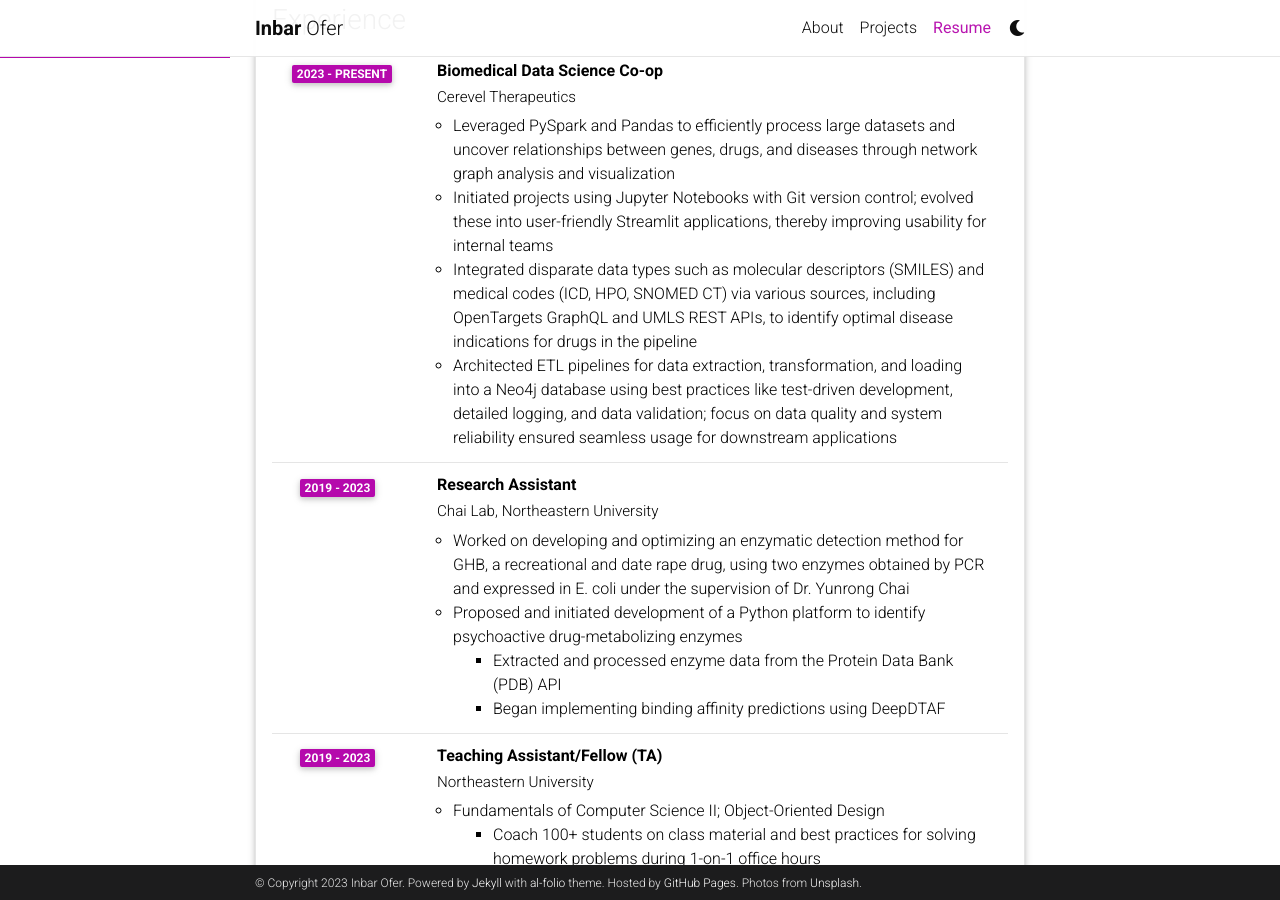
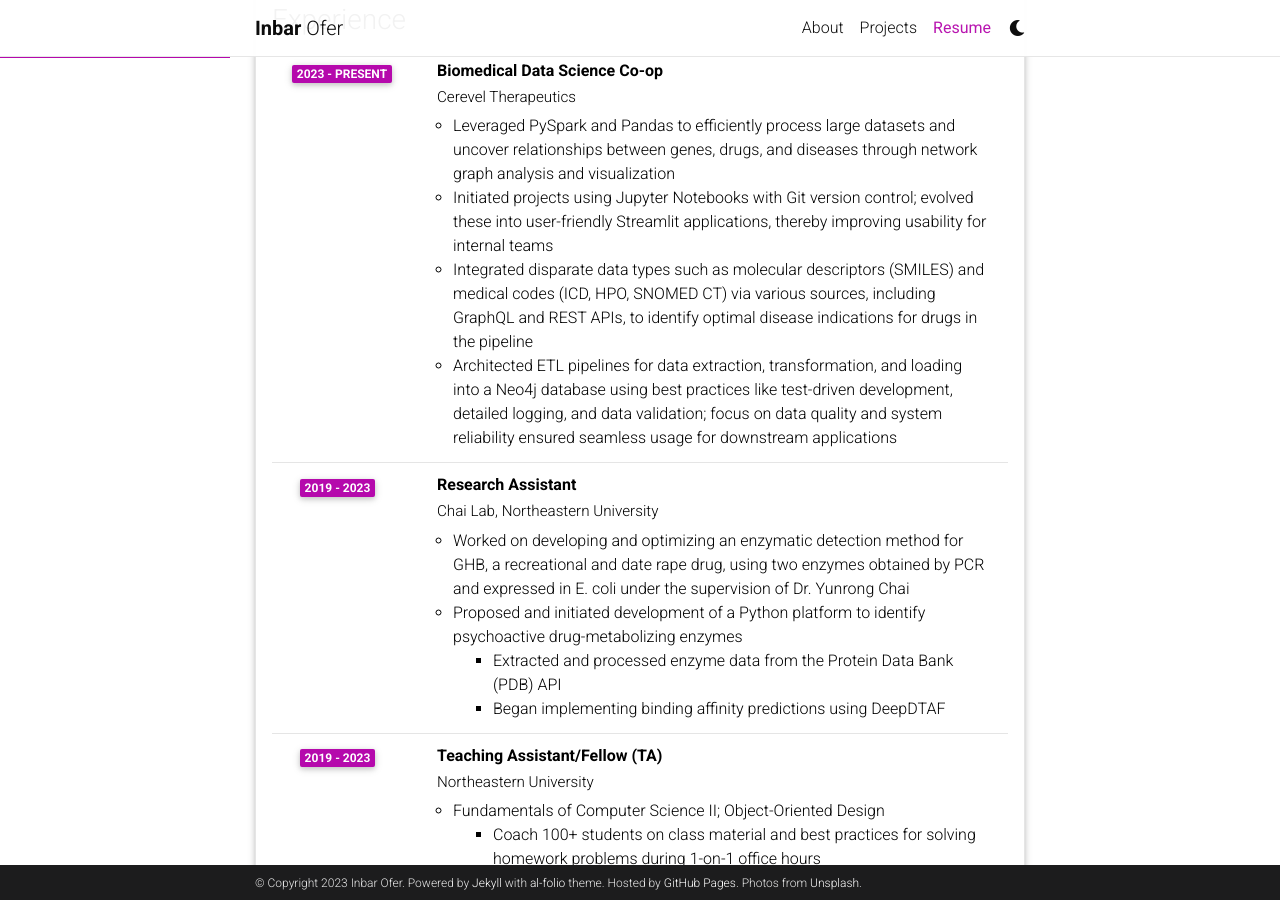
Before and after one commit to inbaro-neu/inbaro-neu.github.io, a Jekyll site: the page built from _pages/cv.md, in a window 1280 px wide and 900 px high, scrolled down 700 px. Built offline with Jekyll 4.4.1, drawn with Linux system fonts in a browser that asks for light colours; comment, search, counter and statistics services are not loaded; a style sheet for code colours, icons or effects is not loaded.

Commit message:
updated cv page

```diff
--- a/_data/cv.yml
+++ b/_data/cv.yml
@@ -33,7 +33,7 @@
       description:
         - Leveraged PySpark and Pandas to efficiently process large datasets and uncover relationships between genes, drugs, and diseases through network graph analysis and visualization
         - Initiated projects using Jupyter Notebooks with Git version control; evolved these into user-friendly Streamlit applications, thereby improving usability for internal teams
-        - Integrated disparate data types such as molecular descriptors (SMILES) and medical codes (ICD, HPO, SNOMED CT) via various sources, including OpenTargets GraphQL and UMLS REST APIs, to identify optimal disease indications for drugs in the pipeline
+        - Integrated disparate data types such as molecular descriptors (SMILES) and medical codes (ICD, HPO, SNOMED CT) via various sources, including GraphQL and REST APIs, to identify optimal disease indications for drugs in the pipeline
         - Architected ETL pipelines for data extraction, transformation, and loading into a Neo4j database using best practices like test-driven development, detailed logging, and data validation; focus on data quality and system reliability ensured seamless usage for downstream applications
 
     - title: Research Assistant
```
